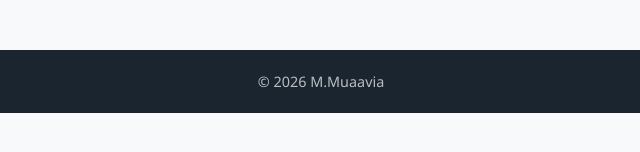
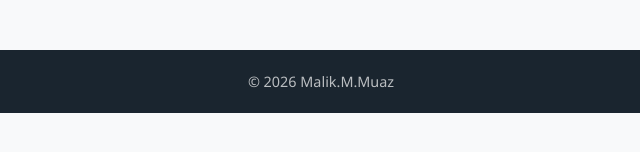
Before and after one commit to maazmalik12123-crypto/personal-portfolio, a plain HTML site: page Malik.M.Muaz/skills.html in a window 1280 px wide. Shown: the part 412-564 px from the top of the page, 319-959 px from the left. Drawn offline with Linux system fonts and the light colour scheme.

Commit message:
Update skills.html

```diff
--- a/Malik.M.Muaz/skills.html
+++ b/Malik.M.Muaz/skills.html
@@ -36,7 +36,7 @@
 </section>
 
 <footer>
-    <p>© 2026 M.Muaavia</p>
+    <p>© 2026 Malik.M.Muaz</p>
 </footer>
 
 </body>
```
